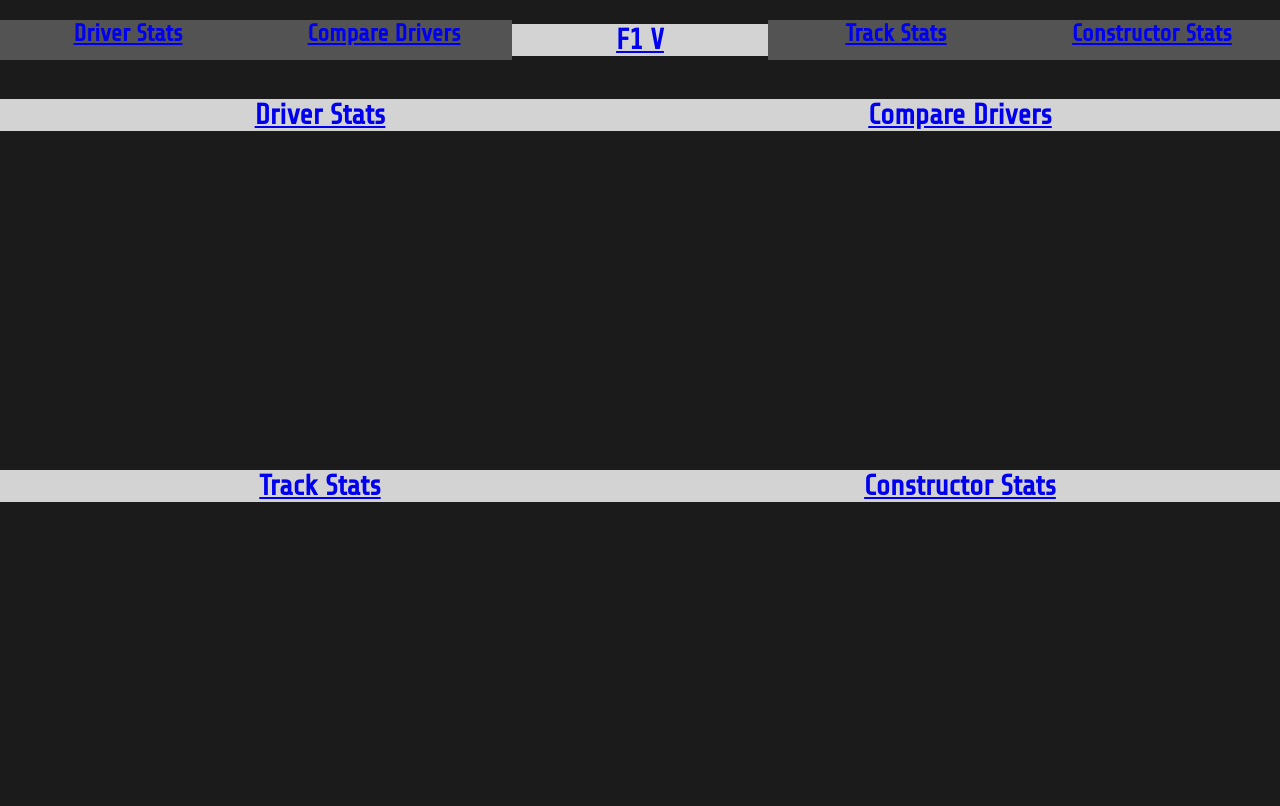
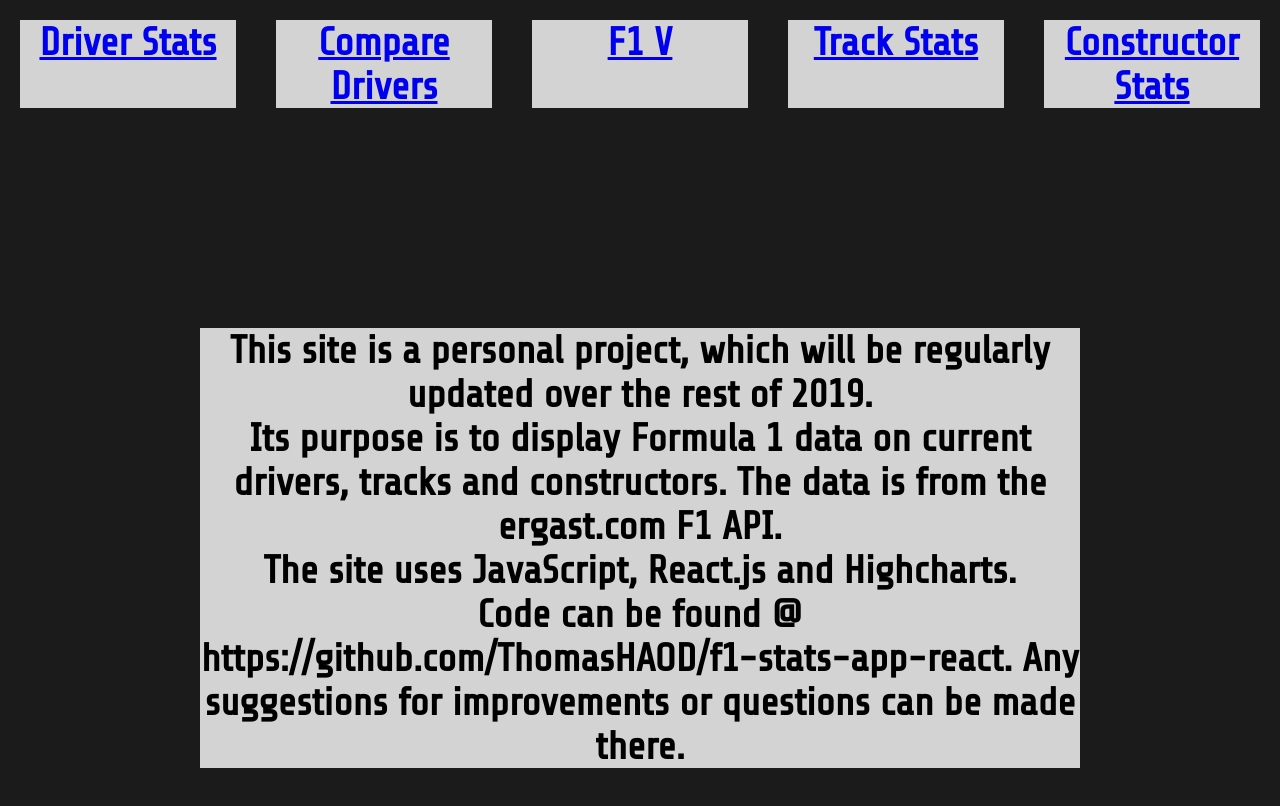
Before and after one commit to dnbhed/f1-stats-app-react, a React (Create React App) app: page / in a window 1280 px wide. Shown: the top 806 px of the page. Built offline with nearby package versions, Linux system fonts and the light colour scheme.

Commit message:
edit css and change chart formats

```diff
--- a/src/Components/DriverStatsComponents/CareerStats.css
+++ b/src/Components/DriverStatsComponents/CareerStats.css
@@ -1,5 +1,6 @@
 #driver-career-stats{
     grid-column: 1 / span 3;
     grid-row: 1 span 1;
-    height: 200px;
+    height: 100%;
+
 }
--- a/src/Components/DriverStatsComponents/CareerStatsComponents/AverageGrid.js
+++ b/src/Components/DriverStatsComponents/CareerStatsComponents/AverageGrid.js
@@ -1,28 +1,30 @@
-import React, { Fragment } from 'react'
+import React, { Fragment } from "react";
 
-const AverageGrid = (props) => {
+const AverageGrid = props => {
+	const races = props.races;
+	let averageGrid = 0;
 
-    const races = props.races;
-    let averageGrid = 0
-    function getAverageGrid(){
+	function getAverageGrid() {
 		let count = 0;
 		races.forEach(race => {
 			if (parseInt(race.Results[0].grid) === 0) {
-                count += 20
+				count += 20;
 			} else {
-                count += parseInt(race.Results[0].grid)
+				count += parseInt(race.Results[0].grid);
 			}
-        })
-        return parseFloat((count / races.length).toFixed(2))
+		});
+		return parseFloat((count / races.length).toFixed(2));
 	}
 
-    if(getAverageGrid()) {averageGrid = getAverageGrid();}
+	if (getAverageGrid()) {
+		averageGrid = getAverageGrid();
+	}
 
 	return (
 		<Fragment>
 			<h3 id="average-grid">Average Grid Position: {averageGrid}</h3>
 		</Fragment>
 	);
-}
+};
 
-export default AverageGrid
+export default AverageGrid;
--- a/src/Components/DriverStatsComponents/SeasonsStats.js
+++ b/src/Components/DriverStatsComponents/SeasonsStats.js
@@ -100,7 +100,7 @@ class SeasonStats extends Component {
                         }
                     },
                     min: 1,
-                    max: 20
+                    max: 24
                 }],
                 plotOptions: {
                     pie: {
--- a/src/Components/DriverStatsComponents/TrackResultsBySeason.js
+++ b/src/Components/DriverStatsComponents/TrackResultsBySeason.js
@@ -8,7 +8,7 @@ const TrackResultsBySeason = (props) => {
     let driverCode = ''
 
 
-    if(props.results[0]){
+    if (props.results[0]) {
         driverName = props.results[0].Results[0].Driver.givenName + ' ' + props.results[0].Results[0].Driver.familyName + ' @ ' + props.results[0].Circuit.circuitName
 
         driverCode = props.code
@@ -83,7 +83,7 @@ const TrackResultsBySeason = (props) => {
                     }
                 },
                 min: 1,
-                max: 20
+                max: 24
             }],
             plotOptions: {
                 pie: {
@@ -107,7 +107,7 @@ const TrackResultsBySeason = (props) => {
     };
     const { chartOptions } = options;
 
-    return(
+    return (
         <div id="track-stats">
             <HighchartsReact
                 highcharts={Highcharts}
--- a/src/Components/DriverStatsComponents/TrackStats.js
+++ b/src/Components/DriverStatsComponents/TrackStats.js
@@ -36,9 +36,9 @@ class SeasonStats extends Component {
     getAverageGrid(races) {
         let count = 0;
         races.forEach(race => {
-            if (parseInt(race.Results[0].grid) === 0){
+            if (parseInt(race.Results[0].grid) === 0) {
                 count += 20
-            }else{
+            } else {
                 count += parseInt(race.Results[0].grid)
             }
         })
@@ -88,7 +88,7 @@ class SeasonStats extends Component {
                     categories: tracks,
                 }],
                 yAxis: [{
-                    reversed: true,
+
                     gridLineWidth: 0,
                     title: {
                         text: 'Position',
@@ -103,7 +103,7 @@ class SeasonStats extends Component {
                         }
                     },
                     min: 1,
-                    max: 20
+                    max: 24
                 }],
                 series: [{
                     name: 'Grid Results',
--- a/src/Components/SelectComponents/DriverSelect.js
+++ b/src/Components/SelectComponents/DriverSelect.js
@@ -8,7 +8,6 @@ const DriverSelect = (props) => {
     })
 
     function handleChange(event) {
-        console.log(props.number)
         props.onDriverSelected(event.target.value, props.number)
     }
 
--- a/src/Containers/CompareDriversContainer.css
+++ b/src/Containers/CompareDriversContainer.css
@@ -1,10 +1,15 @@
 #career-stats{
     display: grid;
     grid-template-columns: repeat(12, 1fr);
-    grid-template-rows: repeat(2, 1fr);
+
     color: rgb(175, 175, 175);
     background: rgb(27, 27, 27);
     text-align: center;
+}
+
+#main{
+    display: grid;
+    grid-template-rows: repeat(2, 1fr)
 }
 
 #driver-1-career-stats{
@@ -35,4 +40,5 @@
 #charts-container{
     display: grid;
     grid-template-columns: repeat(2, 1fr);
+
 }
--- a/src/Containers/CompareDriversContainer.js
+++ b/src/Containers/CompareDriversContainer.js
@@ -1,11 +1,11 @@
-import React, {Component, Fragment} from 'react'
+import React, { Component, Fragment } from 'react'
 import DriverSelect from '../Components/SelectComponents/DriverSelect'
 import TrackSelect from '../Components/SelectComponents/TrackSelect'
 import CareerStatsCompare from '../Components/DriverStatsComponents/CareerStatsCompare'
 import TrackResultsBySeason from '../Components/DriverStatsComponents/TrackResultsBySeason'
 import './CompareDriversContainer.css'
 
-class CompareDriversContainer extends Component{
+class CompareDriversContainer extends Component {
 
     constructor(props) {
         super(props)
@@ -55,7 +55,7 @@ class CompareDriversContainer extends Component{
 
     onDriverSelected1(event, number) {
         const driverId = event
-        this.setState({driver1ID: event})
+        this.setState({ driver1ID: event })
         const driverUrl = `https://ergast.com/api/f1/drivers/${driverId}/results.json?limit=1000`;
         fetch(driverUrl)
             .then(res => res.json())
@@ -145,10 +145,10 @@ class CompareDriversContainer extends Component{
         }
     }
 
-    onTrackSelect(event){
+    onTrackSelect(event) {
         const trackId = event.target.value
-        this.setState({ selectedTrack: trackId})
-        if(this.state.code1){
+        this.setState({ selectedTrack: trackId })
+        if (this.state.code1) {
             const driverId = this.state.driver1ID
             console.log(driverId)
             const url = `https://ergast.com/api/f1/circuits/${trackId}/drivers/${driverId}/results.json`
@@ -160,7 +160,7 @@ class CompareDriversContainer extends Component{
                 }))
         }
 
-        if(this.state.code2){
+        if (this.state.code2) {
             const driverId = this.state.driver2ID
             const url = `https://ergast.com/api/f1/circuits/${trackId}/drivers/${driverId}/results.json`
             fetch(url)
@@ -171,8 +171,8 @@ class CompareDriversContainer extends Component{
         }
     }
 
-    render(){
-        return(
+    render() {
+        return (
             <Fragment>
                 <h2 id="page-explanation">Choose two drivers to compare their career stats. Choose a track to compare their preformances at that track.</h2>
 
@@ -203,7 +203,7 @@ class CompareDriversContainer extends Component{
                     </div>
 
                 </section>
-
+                <main id="main">
                     <section id="career-stats">
                         <div id="driver-1-career-stats">
                             <CareerStatsCompare
@@ -242,6 +242,8 @@ class CompareDriversContainer extends Component{
 
 
                     </section>
+                </main>
+
             </Fragment>
 
         )
--- a/src/Containers/NavBar.css
+++ b/src/Containers/NavBar.css
@@ -7,6 +7,7 @@
 
 h1{
     font-size: 1.8em;
+    margin: 20px;
 }
 
 h2{
--- a/src/Containers/NavBar.js
+++ b/src/Containers/NavBar.js
@@ -6,11 +6,11 @@ import { Link } from 'react-router-dom'
 const NavBar = (props) => {
     return (
         <nav id="nav-bar">
-            <h2 id="driver-stats-link"><Link to="/driver-stats">Driver Stats</Link></h2>
-            <h2 id="compare-drivers-link"><Link to="/compare-drivers">Compare Drivers</Link></h2>
+            <h1 id="driver-stats-link"><Link to="/driver-stats">Driver Stats</Link></h1>
+            <h1 id="compare-drivers-link"><Link to="/compare-drivers">Compare Drivers</Link></h1>
             <h1 id="logo-home"><Link to="/">F1 V</Link></h1>
-            <h2 id="track-stats-link"><Link to="/track-stats">Track Stats</Link></h2>
-            <h2 id="constructor-stats-link"><Link to="/constructor-stats">Constructor Stats</Link></h2>
+            <h1 id="track-stats-link"><Link to="/track-stats">Track Stats</Link></h1>
+            <h1 id="constructor-stats-link"><Link to="/constructor-stats">Constructor Stats</Link></h1>
         </nav>
     )
 }
--- a/src/Home.css
+++ b/src/Home.css
@@ -1,11 +1,12 @@
-#links-container{
-    display: grid;
-    grid-template-columns: repeat(2, 1fr);
+#website-description{
+    display: block;
+    margin:200px;
     text-align: center;
-    grid-row-gap: 300px;
+
 }
 
 h1{
     background: lightgray;
     border: 100px;
+    font-size: 39px;
 }
--- a/src/Home.js
+++ b/src/Home.js
@@ -1,16 +1,24 @@
 import React from 'react'
-import {Link} from 'react-router-dom'
+import { Link } from 'react-router-dom'
 import './Home.css'
 
 const Home = () => {
-    return(
+    return (
 
-            <div id="links-container">
-                <h1 id="driver-stats-link"><Link to="/driver-stats">Driver Stats</Link></h1>
-                <h1 id="compare-drivers-link"><Link to="/compare-drivers">Compare Drivers</Link></h1>
-                <h1 id="track-stats-link"><Link to="/track-stats">Track Stats</Link></h1>
-                <h1 id="constructor-stats-link"><Link to="/constructor-stats">Constructor Stats</Link></h1>
-            </div>
+        <h1 id="website-description">
+            This site is a personal project, which will be regularly updated over the rest of 2019.
+
+            <br />
+            Its purpose is to display Formula 1 data on current drivers, tracks and constructors.
+            The data is from the ergast.com F1 API.
+            <br />
+
+            The site uses JavaScript, React.js and Highcharts.
+            <br />
+
+            Code can be found @ https://github.com/ThomasHAOD/f1-stats-app-react.
+            Any suggestions for improvements or questions can be made there.
+        </h1>
 
 
     )
```
Lines whose indentation alone changed are shown as unchanged.
